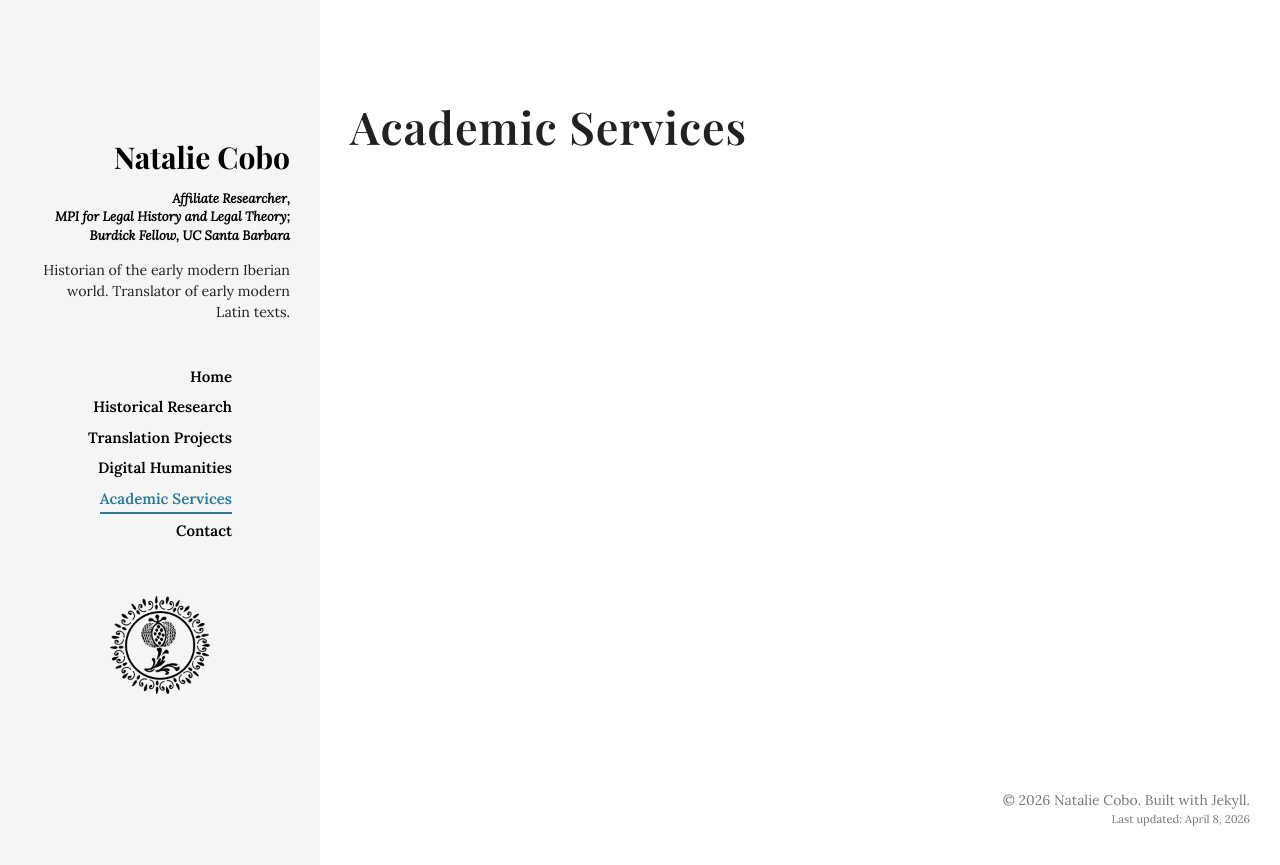
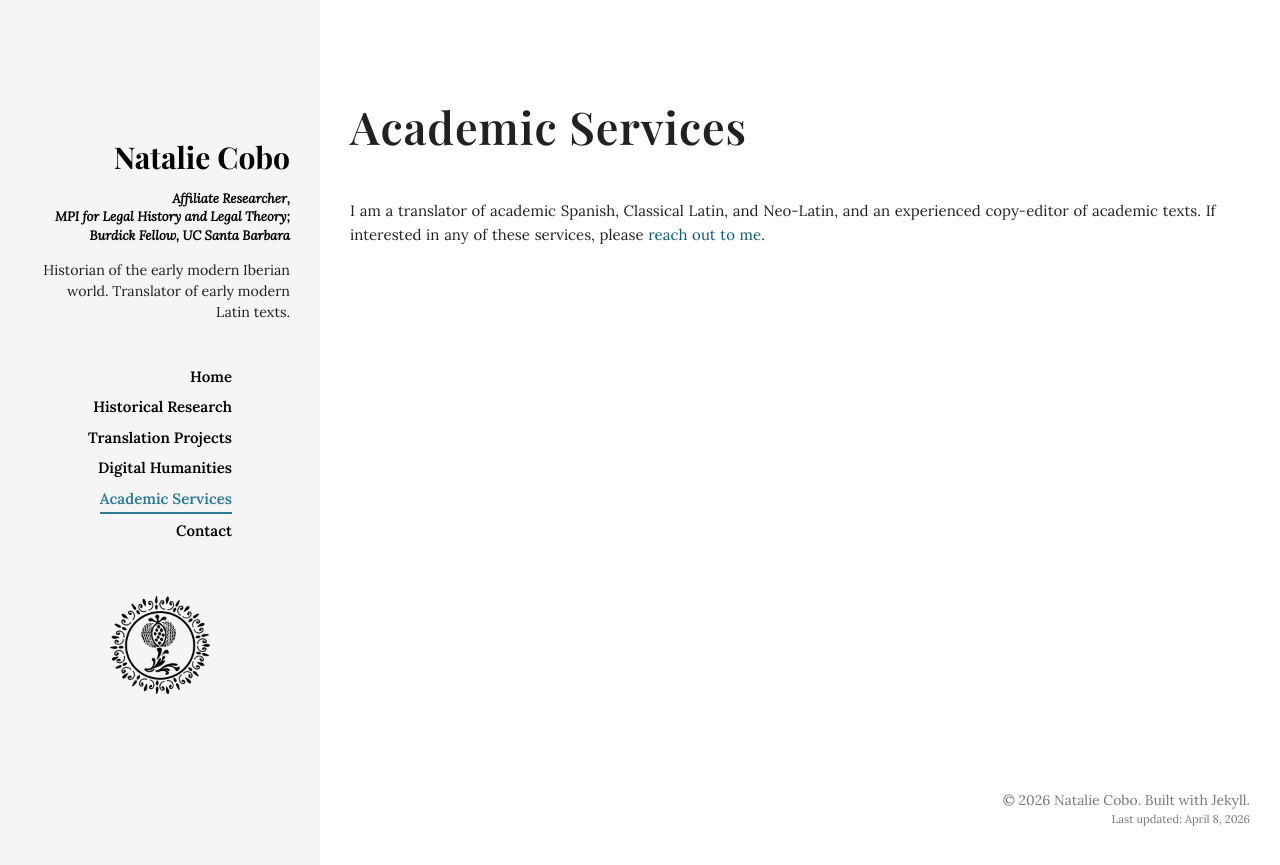
Before and after one commit to nataliecobo/nataliecobo.github.io, a Jekyll site: the page built from _pages/academic_services.md, in a window 1280 px wide. Shown: the top 865 px of the page. Built offline with Jekyll 4.4.1, drawn with Linux system fonts in a browser that asks for light colours.

Commit message:
Update academic_services.md

```diff
--- a/_pages/academic_services.md
+++ b/_pages/academic_services.md
@@ -4,3 +4,5 @@ permalink: /academic_services
 title: Academic Services
 columns: 1
 ---
+
+I am a translator of academic Spanish, Classical Latin, and Neo-Latin, and an experienced copy-editor of academic texts. If interested in any of these services, please [reach out to me](/contact).
```
